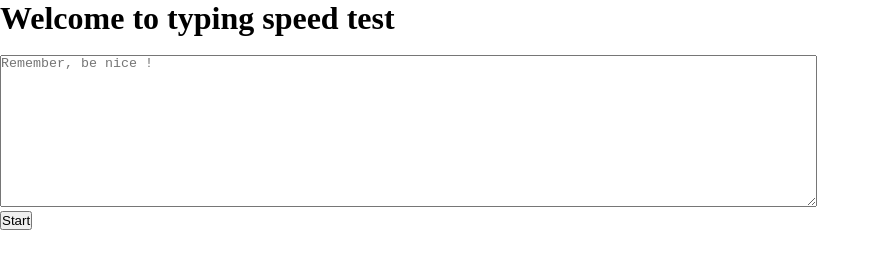
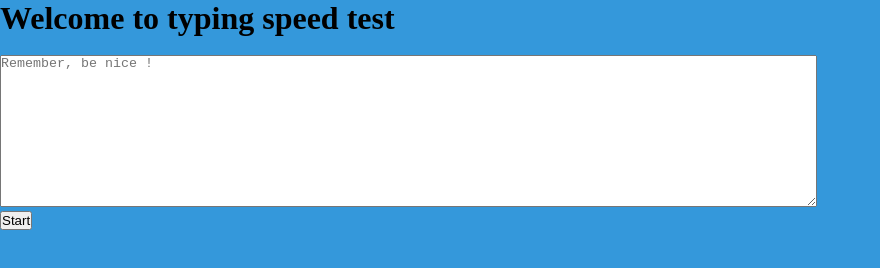
Before and after one commit to kshitijvarshne1/Typing-Speed-Test-App, a plain HTML site: page index.html in a window 1280 px wide. Shown: the whole page, without its empty margins (0-880 px from the left). Drawn offline with Linux system fonts and the light colour scheme.

Commit message:
add css to mainDiv

```diff
--- a/style.css
+++ b/style.css
@@ -1,4 +1,12 @@
 *{
     margin: 0;
     padding: 0;
+    box-sizing: border-box;
 }
+.mainDiv{
+    width: 100%;
+    height: 100vh;
+    position: relative;
+    background-color: #3498db;
+
+}
```
